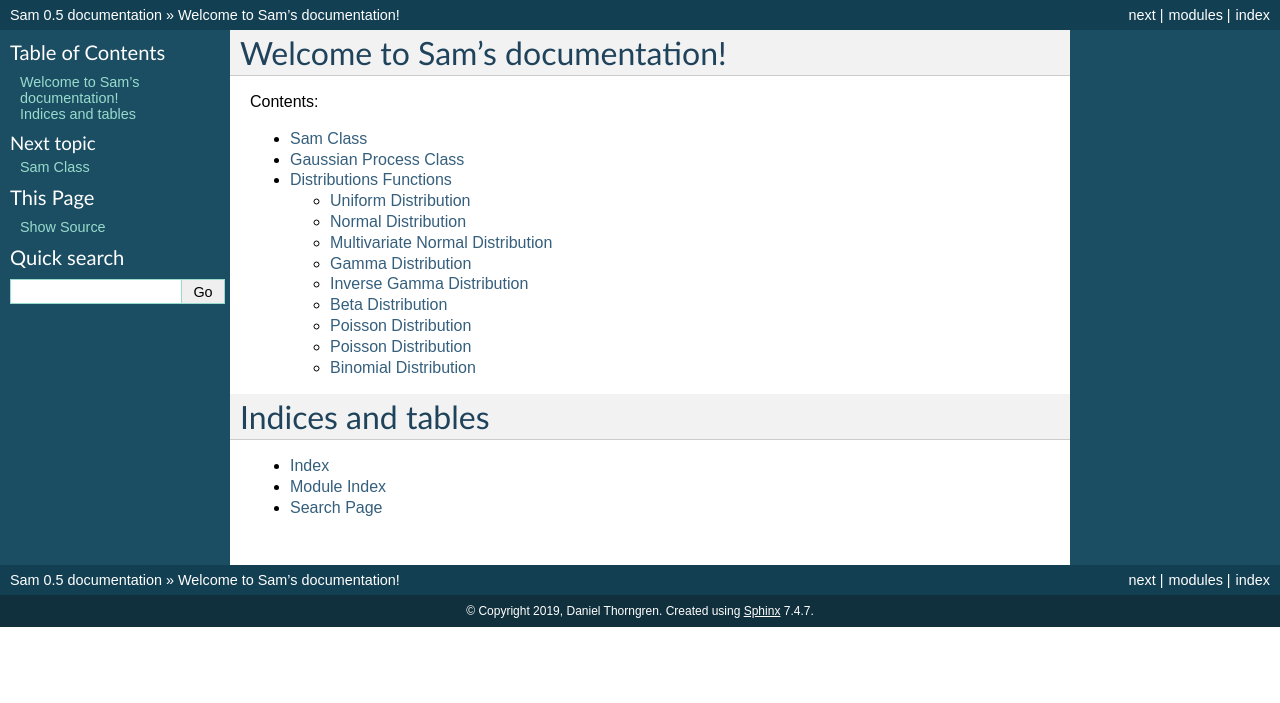
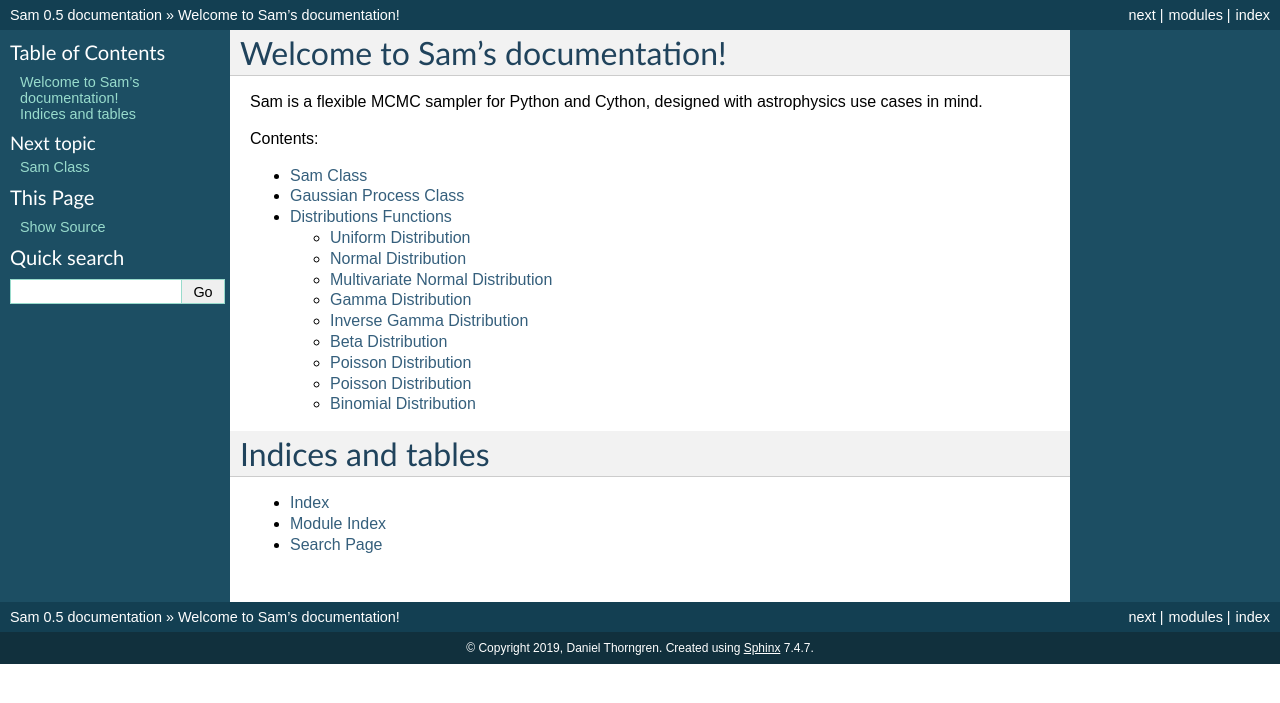
Before and after one commit to dpthorngren/Sam, a Sphinx documentation site: the page built from docs/index.rst, in a window 1280 px wide. Shown: the top 703 px of the page. Built offline with Sphinx 7.4.7, drawn with Linux system fonts in a browser that asks for light colours; some of the changed lines change nothing that is shown.

Commit message:
Fix for compatibility with readthedocs.

```diff
--- a/docs/conf.py
+++ b/docs/conf.py
@@ -40,7 +40,7 @@ release = '0.5'
 # ones.
 extensions = [
     'sphinx.ext.autodoc',
-    'sphinxcontrib.napoleon'
+    'sphinx.ext.napoleon'
 ]
 
 # Add any paths that contain templates here, relative to this directory.
--- a/docs/index.rst
+++ b/docs/index.rst
@@ -5,6 +5,8 @@
 
 Welcome to Sam's documentation!
 ===============================
+
+Sam is a flexible MCMC sampler for Python and Cython, designed with astrophysics use cases in mind.
 
 .. toctree::
     :maxdepth: 2
```
